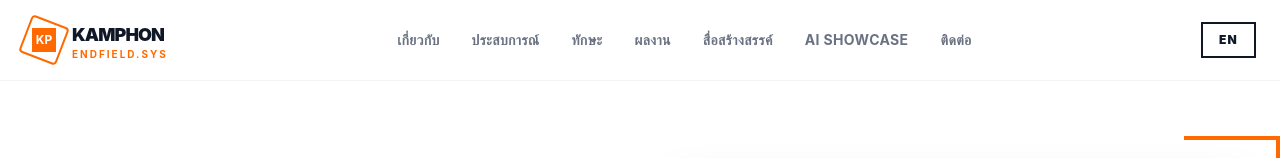
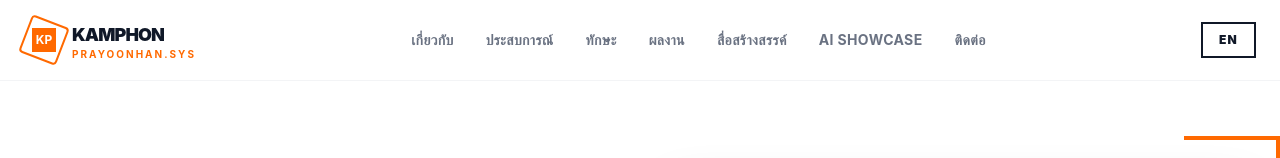
Before and after one commit to Safeiooi/cdmy-portfolio, a React (Vite) app: page / in a window 1280 px wide. Shown: the top 158 px of the page. Built offline with nearby package versions, Linux system fonts and the light colour scheme.

Commit message:
Update logo text to PRAYOONHAN.SYS

```diff
--- a/src/App.jsx
+++ b/src/App.jsx
@@ -377,7 +377,7 @@ const EndfieldLogo = () => (
     </div>
     <div className="flex flex-col leading-none">
       <span className="text-lg font-black tracking-tighter text-gray-900">KAMPHON</span>
-      <span className="text-[10px] font-bold tracking-[0.2em] text-orange-500">ENDFIELD.SYS</span>
+      <span className="text-[10px] font-bold tracking-[0.2em] text-orange-500">PRAYOONHAN.SYS</span>
     </div>
   </motion.div>
 );
```
